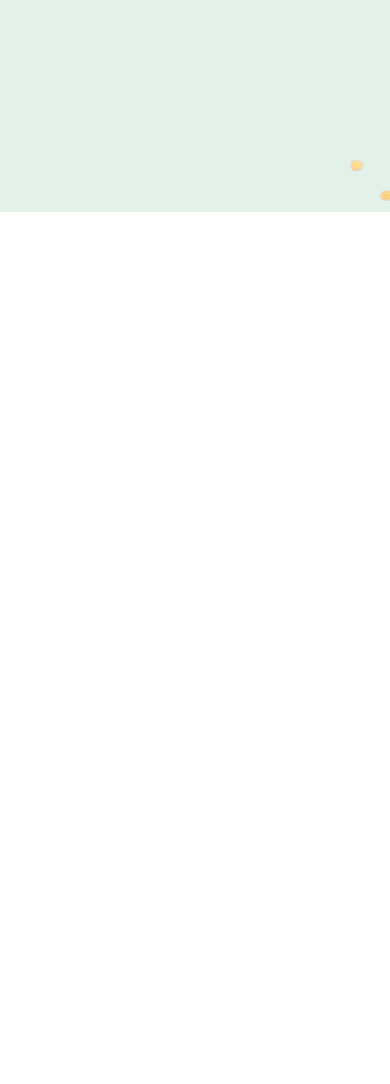
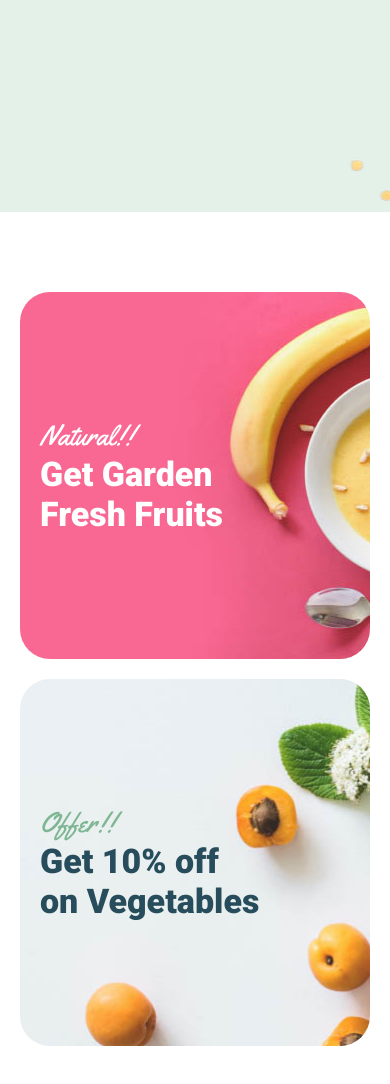
Before and after one commit to KyrychenkoDmytro/sigma, a React app in the folder final/client/: page / in a window 390 px wide. Shown: the part 686-1770 px from the top of the page. Before the commit the page ends 898 px from the top, so only its background shows below. Built offline with nearby package versions, Linux system fonts and the light colour scheme.

Commit message:
responsive OfferBanner

```diff
--- a/final/client/src/Components/OfferBanner/OfferBanner.jsx
+++ b/final/client/src/Components/OfferBanner/OfferBanner.jsx
@@ -3,7 +3,6 @@ import './OfferBanner.scss';
 const OfferBanner = () => {
     return (
         <section className="OfferBanner">
-            <div className="container">
                 <div className="OfferBanner__wrap">
                     <div className="OfferBanner__block">
                         <div className='title-label OfferBanner__title-label'>Natural!!</div>
@@ -20,7 +19,6 @@ const OfferBanner = () => {
                         </h3>
                     </div>
                 </div>
-            </div>
         </section>
     );
 }
--- a/final/client/src/Components/OfferBanner/OfferBanner.scss
+++ b/final/client/src/Components/OfferBanner/OfferBanner.scss
@@ -1,9 +1,9 @@
 .OfferBanner {
-    padding: 154px 0 190px;
+    padding: 154px 20px 190px;
 
     &__wrap {
         display: flex;
-        justify-content: space-between;
+        justify-content: center;
         align-items: center;
         gap: 40px;
     }
@@ -32,3 +32,51 @@
         background: url(../../../public/img/OfferBanner2.jpg) no-repeat center center / cover;
     }
 }
+
+@media (max-width:1439.98px) {
+    .OfferBanner {
+        padding: 120px 20px;
+
+        &__block {
+            padding: 20px;
+        }
+
+        &__block:first-child {
+            background: url(../../../public/img/OfferBanner1.jpg) no-repeat 30% center / cover;
+        }
+
+        &__block:last-child {
+            background: url(../../../public/img/OfferBanner2.jpg) no-repeat 20% center / cover;
+        }
+    }
+}
+
+@media (max-width: 1199.98px) {
+    .OfferBanner {
+        padding: 80px 20px;
+
+        &__wrap {
+            gap: 20px;
+        }
+    }
+}
+
+@media (max-width: 991.98px) {
+    .OfferBanner {
+        &__block:first-child {
+            background: url(../../../public/img/OfferBanner1.jpg) no-repeat 24% center / cover;
+        }
+
+        &__block:last-child {
+            background: url(../../../public/img/OfferBanner2.jpg) no-repeat 20% center / cover;
+        }
+    }
+}
+
+@media (max-width: 767.98px) {
+    .OfferBanner {
+        &__wrap {
+            flex-wrap: wrap;
+        }
+    }
+}
--- a/final/client/src/pages/Home/Home.jsx
+++ b/final/client/src/pages/Home/Home.jsx
@@ -14,7 +14,7 @@ const Home = () => {
     return (
         <main className="Home">
             <Banner />
-            {/* <OfferBanner /> */}
+            <OfferBanner />
             {/* <AboutUs /> */}
             {/* <Categories /> */}
             {/* <Testimonial /> */}
--- a/final/client/src/scss/_variables.scss
+++ b/final/client/src/scss/_variables.scss
@@ -61,6 +61,21 @@ $cartOrderBg : rgba(253, 176, 45, 0.16);
 %h3 {
     font-size: 40px;
     line-height: 47px;
+
+    @media (max-width: 1199.98px) {
+        font-size: 38px;
+        line-height: 46px;
+    }
+
+    @media (max-width: 991.98px) {
+        font-size: 36px;
+        line-height: 44px;
+    }
+
+    @media (max-width: 767.98px) {
+        font-size: 34px;
+        line-height: 40px;
+    }
 }
 
 %h4 {
```
Also changed, not shown: final/client/src/index.scss (+0 -8 lines).
